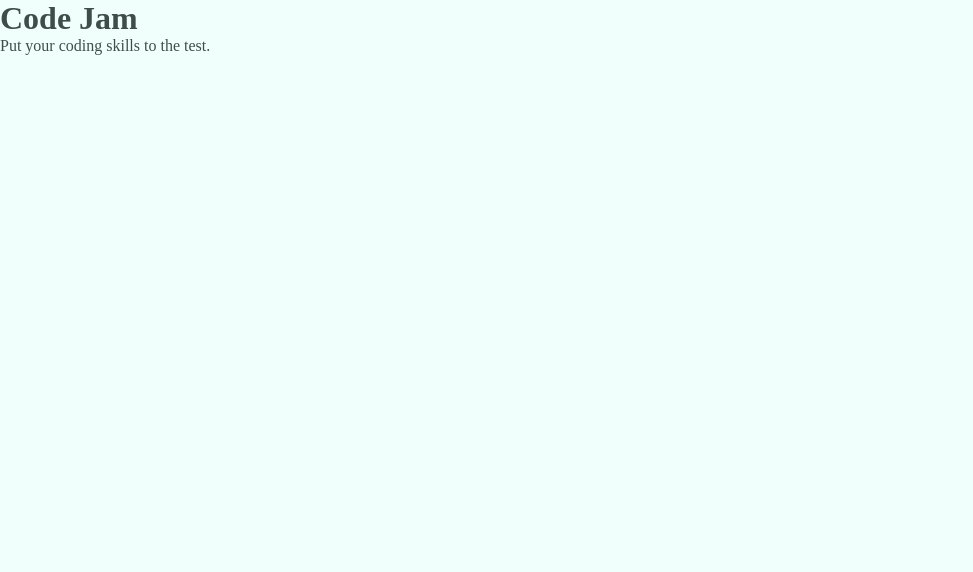
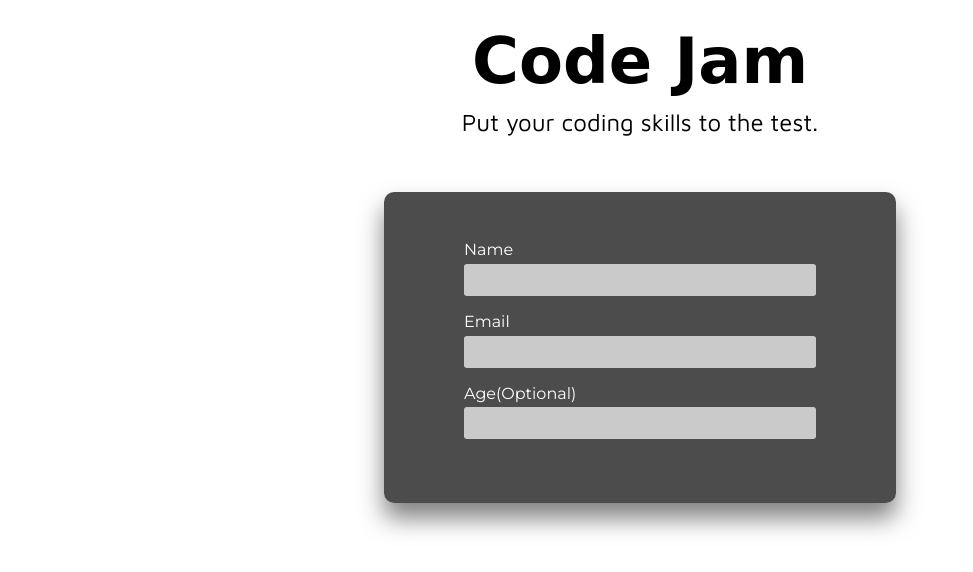
Before and after one commit to SrikarKSV/CodeJam-form, a plain HTML site: page index.html in a window 1280 px wide. Shown: the whole page, without its empty margins (0-973 px from the left). Drawn offline with Linux system fonts and the light colour scheme; a web font is replaced by a local one.

Commit message:
Added few inputs.

```diff
--- a/index.html
+++ b/index.html
@@ -6,6 +6,9 @@
         <meta name="viewport" content="width=device-width, initial-scale=1.0">
         <title>Survey Form</title>
         <link rel="stylesheet" href="./style.css">
+        <link href="https://fonts.googleapis.com/css2?family=Maven+Pro&family=Montserrat&family=Neucha&display=swap"
+            rel="stylesheet">
+        <link rel="shortcut icon" href="./images/favicon.png" type="image/x-icon">
     </head>
 
     <body>
@@ -14,6 +17,18 @@
                 <h1 id="title">Code Jam</h1>
                 <p id="description">Put your coding skills to the test.</p>
             </header>
+            <div class="form">
+                <form action="#" id="survey-form">
+                    <label for="name">Name</label>
+                    <input type="text" name="name" id="name" required autocomplete="off">
+                    <label for="email">Email</label>
+                    <input type="email" name="email" id="email" required autocomplete="off">
+
+                    <label for="number">Age(Optional)</label>
+                    <input type="number" name="number" id="number" min="13" max="90">
+
+                </form>
+            </div>
         </div>
     </body>
 
--- a/style.css
+++ b/style.css
@@ -11,13 +11,70 @@
 	height: 100vh;
 	background-position: 0% 100%;
 	position: relative;
+	z-index: 0;
 }
 #main::after {
 	content: "";
-	background: rgba(206, 255, 241, 0.3);
+	background: rgba(255, 255, 255, 0.3);
 	position: absolute;
 	top: 0;
 	left: 0;
 	width: 100%;
 	height: 100%;
+	pointer-events: none;
+	z-index: -1;
 }
+
+header {
+	min-width: 50vw;
+	margin: auto;
+	text-align: center;
+	height: 20vh;
+	display: flex;
+	flex-direction: column;
+	justify-content: center;
+	align-items: center;
+	margin-bottom: 2rem;
+}
+#title {
+	font-family: 'Neucha', cursive;
+	font-size: 4rem;
+	margin-bottom: 10px;
+}
+
+#description {
+	font-family: 'Maven Pro', sans-serif;
+	font-size: 1.5rem;
+}
+
+.form {
+	max-width: 40%;
+	margin: auto;
+	padding: 3rem 5rem;
+	background-color: rgba(0, 0, 0, 0.7);
+	border-radius: 10px;
+	box-shadow: 0 15px 25px rgba(0, 0, 0, 0.5);
+	color: white;
+	font-family: 'Montserrat', sans-serif;
+}
+
+.form .input-box {
+	position: relative;
+}
+
+label {
+	display: block;
+}
+
+input {
+	margin: 0.3rem 0 1rem;
+	width: 100%;
+	height: 2rem;
+	outline: none;
+	border-radius: 3px;
+	border: 0;
+	padding: 10px;
+	font-family: 'Montserrat', sans-serif;
+	font-size: 1.2rem;
+	background: rgba(255, 255, 255, 0.7);
+}
```
